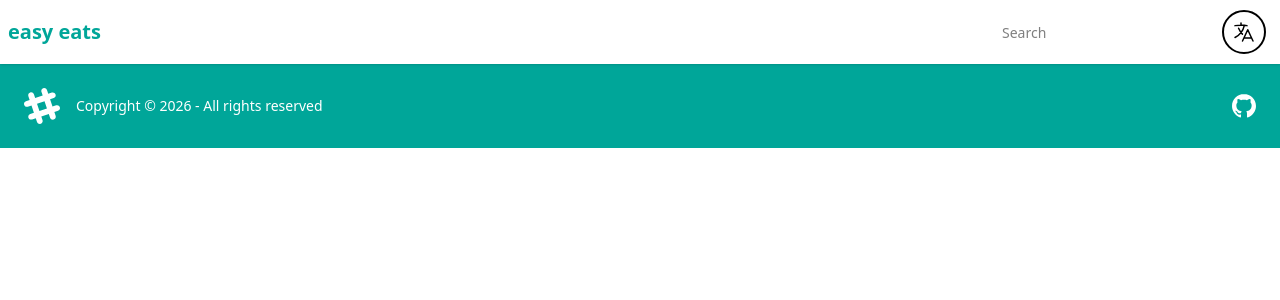
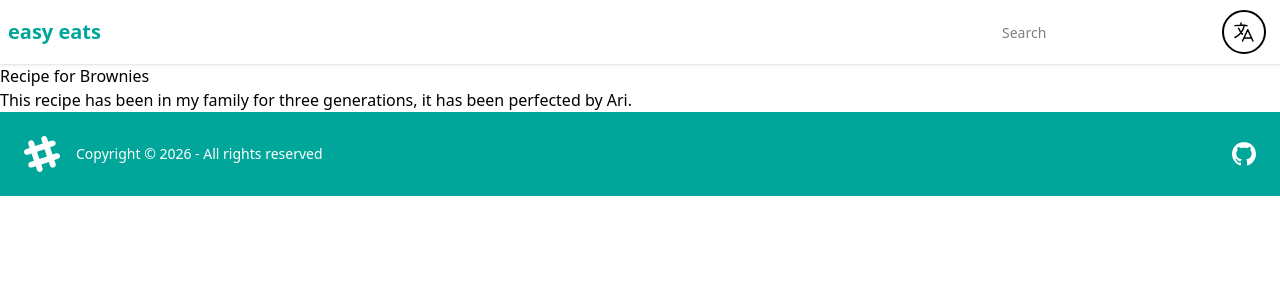
Before and after one commit to ArnauDavis/jsEasyEats, a React (Vite) app: page /recipe/en/brownies in a window 1280 px wide. Shown: the top 300 px of the page. Built offline with nearby package versions, Linux system fonts and the light colour scheme.

Commit message:
set up route for recipes from all recipes page

```diff
--- a/src/App.jsx
+++ b/src/App.jsx
@@ -4,6 +4,7 @@ import { BrowserRouter, Routes, Route } from 'react-router-dom'
 import Header from './components/header.jsx'
 import Landing from './components/Landing.jsx'
 import AllRecipes from './components/AllRecipes.jsx'
+import Recipe from './components/Recipe.jsx'
 import Footer from './components/Footer.jsx'
 function App() {
 
@@ -16,6 +17,7 @@ function App() {
         <Routes>
         <Route path="/" element={<Landing />} />
         <Route path="/allrecipes" element={<AllRecipes />} />
+        <Route path="/recipe/:lang/:recipeName" element={<Recipe/>}/>
         </Routes>
         <Footer/>
       </LanguageProvider>
--- a/src/components/AllRecipes.jsx
+++ b/src/components/AllRecipes.jsx
@@ -1,15 +1,17 @@
 import React from 'react'
-import { useLanguage } from '../LanguageProvider'
+import { useParams } from 'react-router-dom'
+import { useLanguage } from '../LanguageProvider.jsx'
 import { Link } from 'react-router-dom'
-
+import { RecipePicture } from './RecipePictures.js'
 
 function Recipe({recipeKey}){
-  const { t } = useLanguage()
+  const { t, lang } = useLanguage()
   const recipeData = t(`recipes.items.${recipeKey}`)
   if (!recipeData || typeof recipeData === 'string') return null
     return (
       <>
   <li className="list-row">
+    <Link to={`/recipe/${lang}/${recipeKey}`}>
     <div><img className="size-10 rounded-box" src="https://img.daisyui.com/images/profile/demo/1@94.webp"/></div>
     <div>
       <div>{recipeData.name}</div>
@@ -17,6 +19,7 @@ function Recipe({recipeKey}){
       {recipeData.story}
       </p>
     </div>
+    </Link>
   </li>
       </>
     )
--- a/src/components/Recipe.jsx
+++ b/src/components/Recipe.jsx
@@ -1,13 +1,21 @@
 import React from 'react'
+import { useParams } from 'react-router-dom'
 import { useLanguage } from '../LanguageProvider'
 import { Link } from 'react-router-dom'
 
 
 function Recipe() {
+    const { lang, recipeName} = useParams()
     const { t } = useLanguage()
-
+    const recipeData = t(`recipes.items.${recipeName}`)
+    if (!recipeData || typeof recipeData === 'string') {
+        return <div className="p-10 text-center">Recipe not found.</div>
+    }
   return (
-    <div>Recipe</div>
+    <>
+    <div>Recipe for {recipeData.name}</div>
+    <p>{recipeData.story}</p>
+    </>
   )
 }
 
--- /dev/null
+++ b/src/components/RecipePictures.js
@@ -0,0 +1,3 @@
+export const RecipePicture={
+
+}
```
